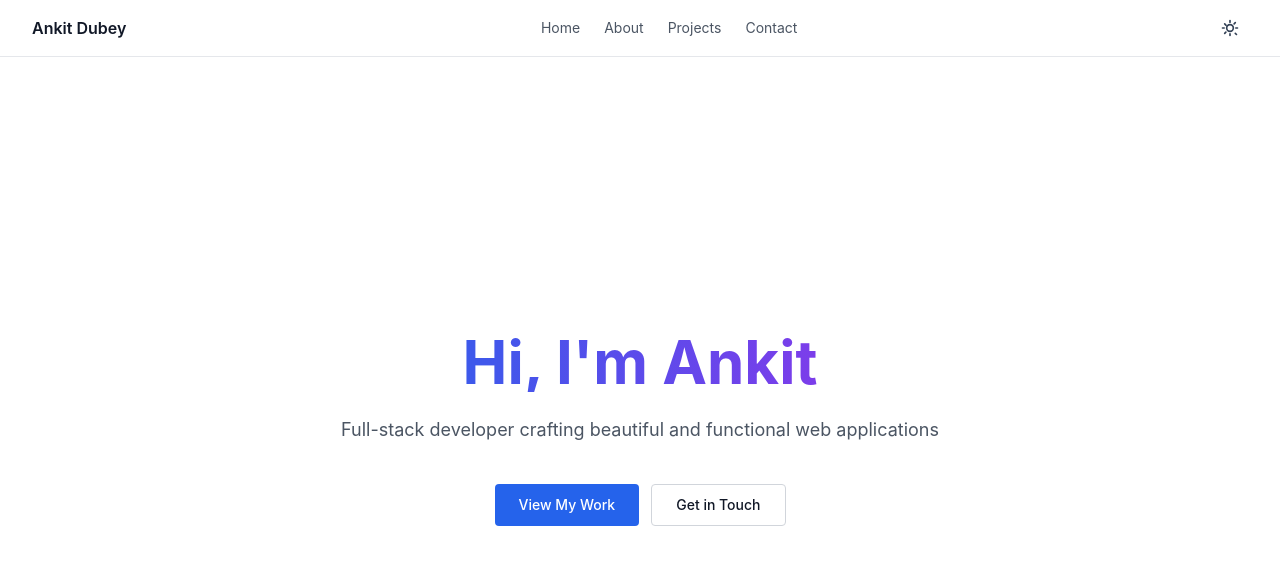
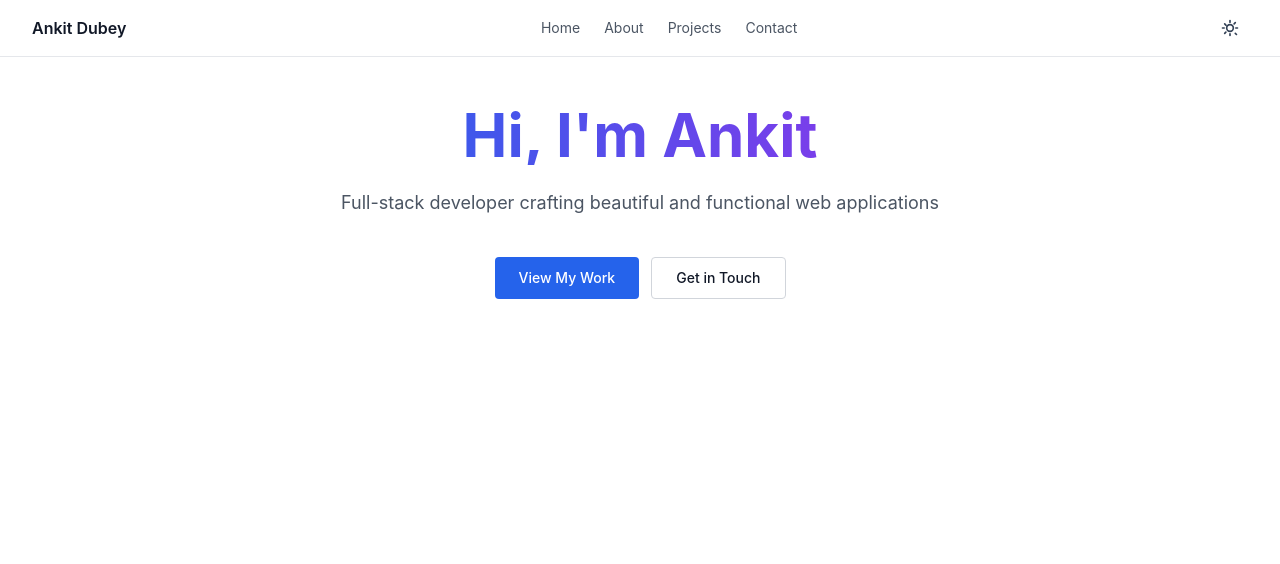
Before and after one commit to ankitdubey1902/ankitdubey, a React (Vite) app: page / in a window 1280 px wide. Shown: the top 564 px of the page. Built offline with nearby package versions, Linux system fonts and the light colour scheme.

Commit message:
Padding issue resolved

```diff
--- a/src/pages/Home.jsx
+++ b/src/pages/Home.jsx
@@ -1,6 +1,6 @@
 export default function Home() {
   return (
-    <div className="min-h-[calc(100vh-56px)] flex items-center justify-center px-4 sm:px-6 py-12">
+    <div className="min-h-[calc(100vh-56px)] px-4 sm:px-6 py-8 md:py-12">
       <div className="max-w-2xl mx-auto text-center space-y-6">
         <h1 className="text-3xl sm:text-4xl md:text-5xl lg:text-6xl font-bold bg-gradient-to-r from-blue-600 to-purple-600 bg-clip-text text-transparent">
           Hi, I'm Ankit
```
